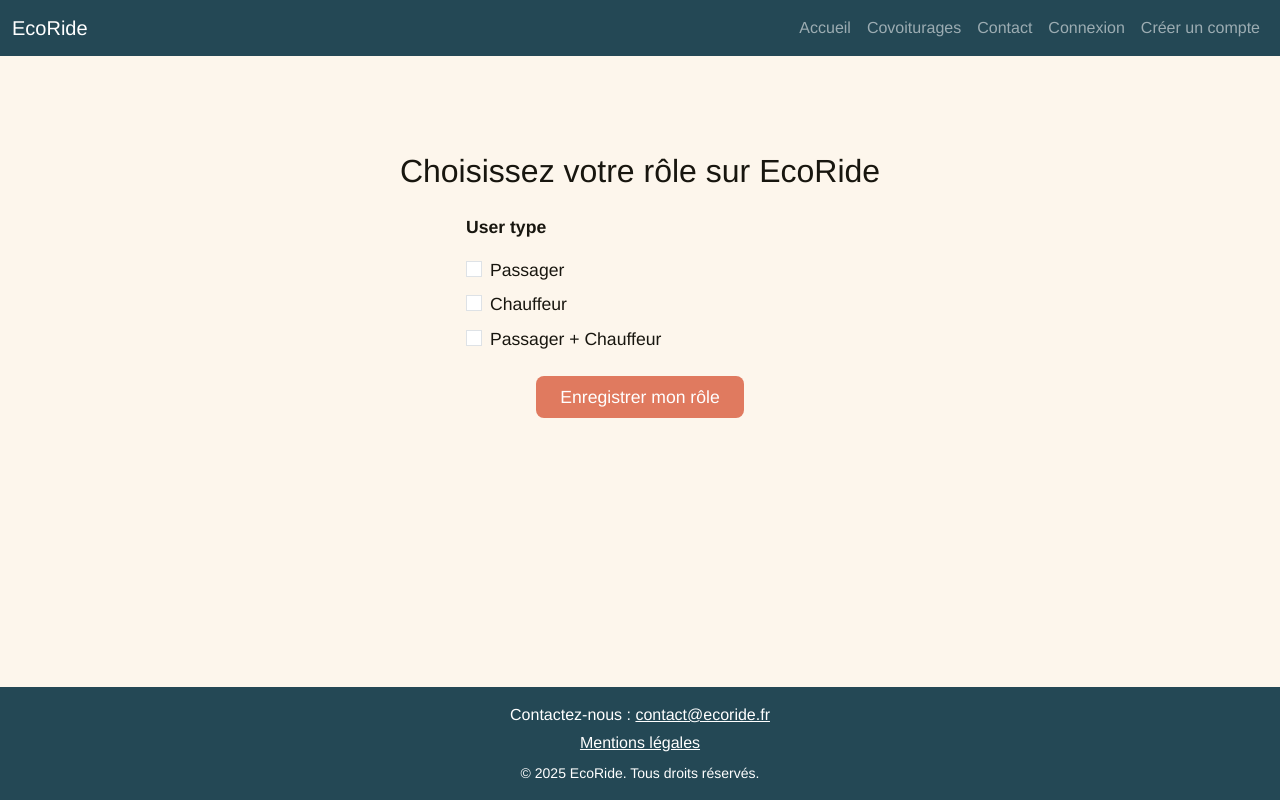
After one commit to tletranvn/ecoride, a Symfony app: template templates/espace_utilisateur/choix-profil.html.twig in a window 1280 px wide. The commit adds this page. Run offline with Twig, Linux system fonts and the light colour scheme; the template is opened without the code that fills it, so the values that code supplies are empty; form fields are guessed from the names that the template uses; some libraries are stand-ins or nearby versions.

Commit message:
Ok US8 avec ChoixProfil - enlever userType à l'inscription

```diff
--- /dev/null
+++ b/templates/espace_utilisateur/choix-profil.html.twig
@@ -0,0 +1,53 @@
+{% extends 'base.html.twig' %}
+
+{% block title %}Choix du rôle - EcoRide{% endblock %}
+
+{% block body %}
+<div class="container mt-5 mb-5">
+    <h2 class="text-center mb-4">Choisissez votre rôle sur EcoRide</h2>
+
+    <div class="row justify-content-center">
+        <div class="col-md-6 col-lg-4">
+
+            {{ form_start(form) }}
+
+            <div class="mb-4">
+                <label class="form-label" style="font-weight: bold; font-size: 1.1rem;">
+                    {{ form_label(form.userType) }}
+                </label>
+
+                <div class="form-check mb-2">
+                    {{ form_widget(form.userType.0, {'attr': {'class': 'form-check-input', 'id': 'type_passager'}}) }}
+                    <label class="form-check-label" for="type_passager" style="font-size: 1.1rem;">
+                        Passager
+                    </label>
+                </div>
+
+                <div class="form-check mb-2">
+                    {{ form_widget(form.userType.1, {'attr': {'class': 'form-check-input', 'id': 'type_chauffeur'}}) }}
+                    <label class="form-check-label" for="type_chauffeur" style="font-size: 1.1rem;">
+                        Chauffeur
+                    </label>
+                </div>
+
+                <div class="form-check mb-3">
+                    {{ form_widget(form.userType.2, {'attr': {'class': 'form-check-input', 'id': 'type_mixte'}}) }}
+                    <label class="form-check-label" for="type_mixte" style="font-size: 1.1rem;">
+                        Passager + Chauffeur
+                    </label>
+                </div>
+
+                {{ form_errors(form.userType) }}
+            </div>
+
+            <div class="text-center">
+                <button class="btn btn-ecoride btn-ecoride-primary px-4 py-2">
+                    Enregistrer mon rôle
+                </button>
+            </div>
+
+            {{ form_end(form) }}
+        </div>
+    </div>
+</div>
+{% endblock %}
--- a/templates/partials/_header.html.twig
+++ b/templates/partials/_header.html.twig
@@ -25,6 +25,12 @@
                     <li class="nav-item">
                         <span class="nav-link text-white">Bonjour, {{ app.user.pseudo }}</span>
                     </li>
+                    {% if app.user %}
+                        <li class="nav-item">
+                            <a class="nav-link" href="{{ path('app_espace_utilisateur') }}">Mon espace</a>
+                        </li>
+                    {% endif %}
+
                     <li class="nav-item">
                         <a class="nav-link text-danger" href="{{ path('app_logout') }}">Déconnexion</a>
                     </li>
--- a/templates/registration/register.html.twig
+++ b/templates/registration/register.html.twig
@@ -48,7 +48,7 @@
                 </label>
                 {{ form_errors(registrationForm.agreeTerms) }}
             </div>
-
+            {#
             <div class="mb-3">
                 {{ form_label(registrationForm.userType) }}
                 <div class="form-check">
@@ -65,7 +65,7 @@
                 </div>
                 {{ form_errors(registrationForm.userType) }}
             </div>
-
+            #}
             <div class="text-center mt-4 mb-3">
                 <button type="submit" class="btn btn-ecoride btn-ecoride-primary px-4 py-2">
                     S'inscrire
```
Also changed, not shown: src/Controller/EspaceUtilisateurController.php (+29 -1 lines), src/Form/ChoixProfilType.php (added, +34 -0 lines), src/Form/RegistrationForm.php (+12 -12 lines), templates/espace_utilisateur/utilisateur.html.twig (+19 -3 lines).
